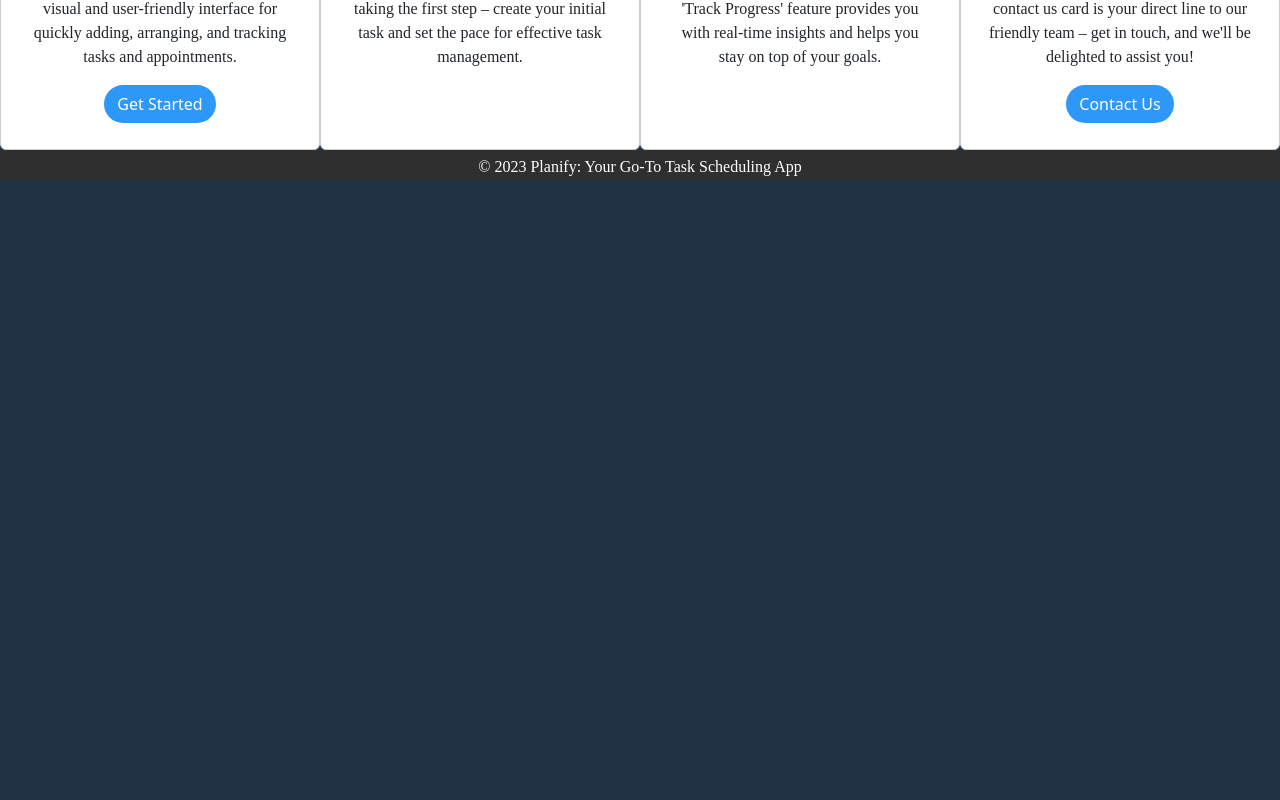
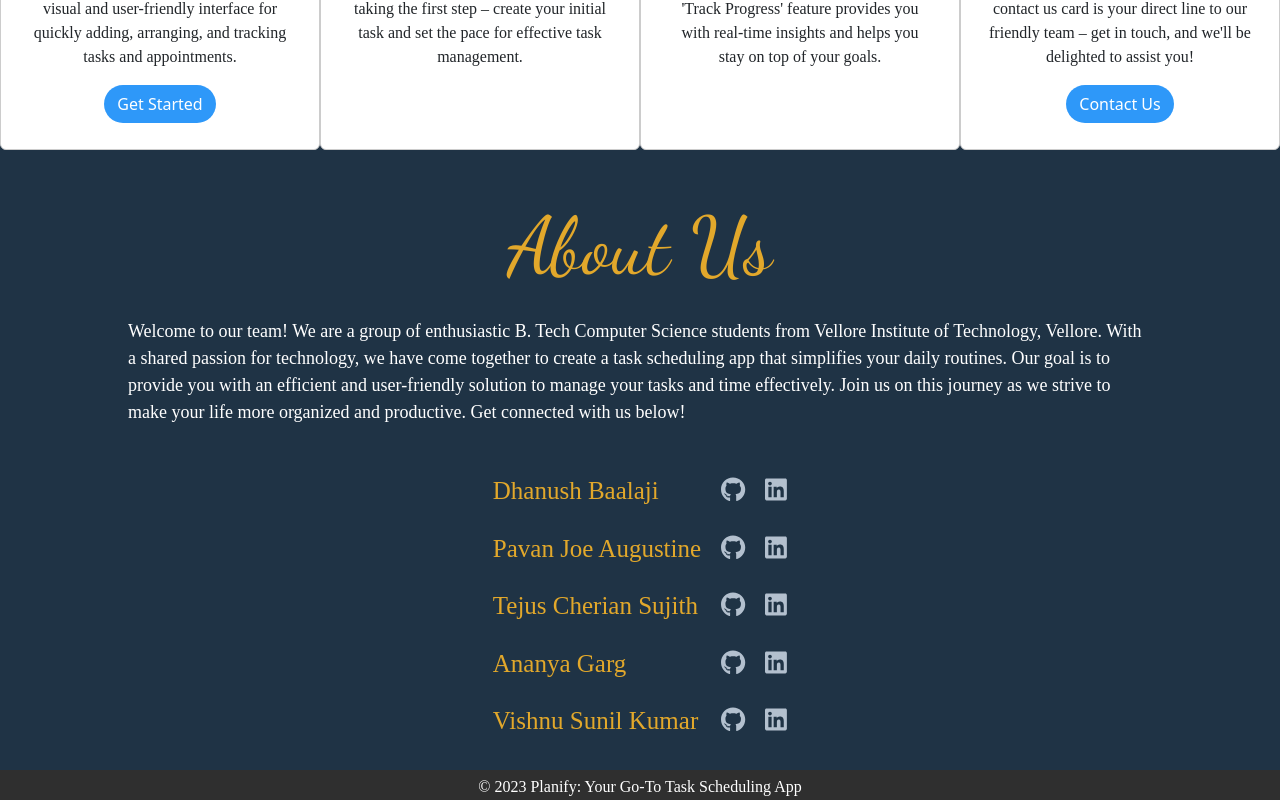
Before and after one commit to pavanjoe/TaskScheduler, a React (Create React App) app: page / in a window 1280 px wide. Shown: the part 942-1742 px from the top of the page. Before the commit the page ends 1122 px from the top, so only its background shows below. Built offline with nearby package versions, Linux system fonts and the light colour scheme; no server answers.

Commit message:
feat: About Us component

```diff
--- /dev/null
+++ b/src/components/AboutUs.js
@@ -0,0 +1,76 @@
+import React, { useEffect, useRef, useState } from 'react';
+import '../styles/AboutUs.css';
+import { FontAwesomeIcon } from '@fortawesome/react-fontawesome';
+import { library } from '@fortawesome/fontawesome-svg-core';
+import { faLinkedin, faGithub, faTwitter } from '@fortawesome/free-brands-svg-icons';
+library.add(faLinkedin, faGithub, faTwitter);
+
+function AboutUs() {
+  const [isAboutUsVisible, setIsAboutUsVisible] = useState(false);
+  const aboutUsRef = useRef();
+
+  useEffect(() => {
+    const handleScroll = () => {
+      if (aboutUsRef.current) {
+        const aboutUsTop = aboutUsRef.current.getBoundingClientRect().top;
+        const windowBottom = window.innerHeight;
+
+        if (aboutUsTop < windowBottom) {
+          setIsAboutUsVisible(true);
+        }
+      }
+    };
+
+    window.addEventListener('scroll', handleScroll);
+    return () => {
+      window.removeEventListener('scroll', handleScroll);
+    };
+  }, []);
+
+  return (
+    <div
+      className={`centered-div fade-in-element ${isAboutUsVisible ? 'visible' : ''} mt-5`}
+      ref={aboutUsRef}
+    >
+      <h2 className='header'>About Us</h2>
+      <p className='intro mt-3'>Welcome to our team! We are a group of enthusiastic B. Tech Computer Science students from Vellore Institute of Technology,
+        Vellore. With a shared passion for technology, we have come together to create a task scheduling app that simplifies your
+        daily routines. Our goal is to provide you with an efficient and user-friendly solution to manage your tasks and time
+        effectively. Join us on this journey as we strive to make your life more organized and productive. Get connected with us below!
+      </p>
+      <div className="team-members">
+      <table>
+        <tbody>
+            <tr>
+            <td>Dhanush Baalaji</td>
+            <td><a href="https://github.com/Realitylion"><FontAwesomeIcon icon={faGithub} /> </a></td>
+            <td><a href="https://www.linkedin.com/in/dhanush-baalaji-k-719849233/"><FontAwesomeIcon icon={faLinkedin} /></a></td>
+            </tr>
+            <tr>
+            <td>Pavan Joe Augustine</td>
+            <td><a href="https://github.com/pavanjoe"><FontAwesomeIcon icon={faGithub} /> </a></td>
+            <td><a href="https://www.linkedin.com/in/pavan-joe-2064a8217/"><FontAwesomeIcon icon={faLinkedin} /></a></td>
+            </tr>
+            <tr>
+            <td>Tejus Cherian Sujith</td>
+            <td><a href="https://github.com/Raven2099"><FontAwesomeIcon icon={faGithub} /> </a></td>
+            <td><a href="#"><FontAwesomeIcon icon={faLinkedin} /></a></td>
+            </tr>
+            <tr>
+            <td>Ananya Garg</td>
+            <td><a href="https://github.com/ananya1262"><FontAwesomeIcon icon={faGithub} /> </a></td>
+            <td><a href="https://www.linkedin.com/in/ananya-garg194a12215/"><FontAwesomeIcon icon={faLinkedin} /></a></td>
+            </tr>
+            <tr>
+            <td>Vishnu Sunil Kumar</td>
+            <td><a href="#"><FontAwesomeIcon icon={faGithub} /> </a></td>
+            <td><a href="#"><FontAwesomeIcon icon={faLinkedin} /></a></td>
+            </tr>
+        </tbody>
+        </table>
+      </div>
+    </div>
+  );
+}
+
+export default AboutUs;
--- a/src/pages/landing.js
+++ b/src/pages/landing.js
@@ -1,6 +1,7 @@
 import Footer from "../components/Footer";
 import Options from "../components/Options";
 import Nav from "../components/Nav";
+import AboutUs from "../components/AboutUs";
 import '../styles/HomePage.css';
 import { useNavigate } from 'react-router-dom';
 import { useContext } from "react";
@@ -37,6 +38,7 @@ function LandingPage () {
                 </div>
             </div>
             <Options />
+            <AboutUs />
             <Footer />
         </div>
     );
--- /dev/null
+++ b/src/styles/AboutUs.css
@@ -0,0 +1,56 @@
+
+.centered-div {
+    display: flex;
+    flex-direction: column;
+    justify-content: center;
+    align-items: center;
+
+  }
+
+  .fade-in-element {
+    opacity: 0;
+    transition: opacity 3s;
+  }
+
+  .visible {
+    opacity: 1;
+  }
+
+  .centered-div .header {
+    color: rgb(226, 168, 43);
+    font-family: 'Dancing Script', cursive;
+    font-size: 80px;
+  }
+
+  .centered-div .intro {
+    color: white;
+    font-size: 18px;
+    width: 80%;
+  }
+
+  .centered-div table {
+    width: 100%;
+    border-collapse: collapse;
+    margin: 20px 0;
+    color: rgb(226, 168, 43);
+    font-family: cursive;
+    font-size: 25px;
+  }
+
+
+  .centered-div td {
+    padding: 10px;
+  }
+
+  .centered-div tr {
+    transition: transform 0.3s;
+  }
+
+  .centered-div tr:hover {
+    transform: scale(1.1);
+  }
+
+  .centered-div a {
+    text-decoration: none;
+    color: #b3c0ce;
+  }
--- a/src/styles/Nav.css
+++ b/src/styles/Nav.css
@@ -19,9 +19,18 @@
   border: none;
   padding: 8px 15px;
   border-radius: 5px;
+  font-family: 'Courier New', Courier, monospace;
+  color: black;
+}
+
+.ml-auto .btn.btn-danger:hover {
+  background-color: rgb(15, 123, 26) !important;
+  border: none;
+  padding: 8px 15px;
+  border-radius: 5px;
   transition: background-color 0.3s;
   font-family: 'Courier New', Courier, monospace;
-  color: black;
+  color: white;
 }
 
 .navbar-brand {
```
